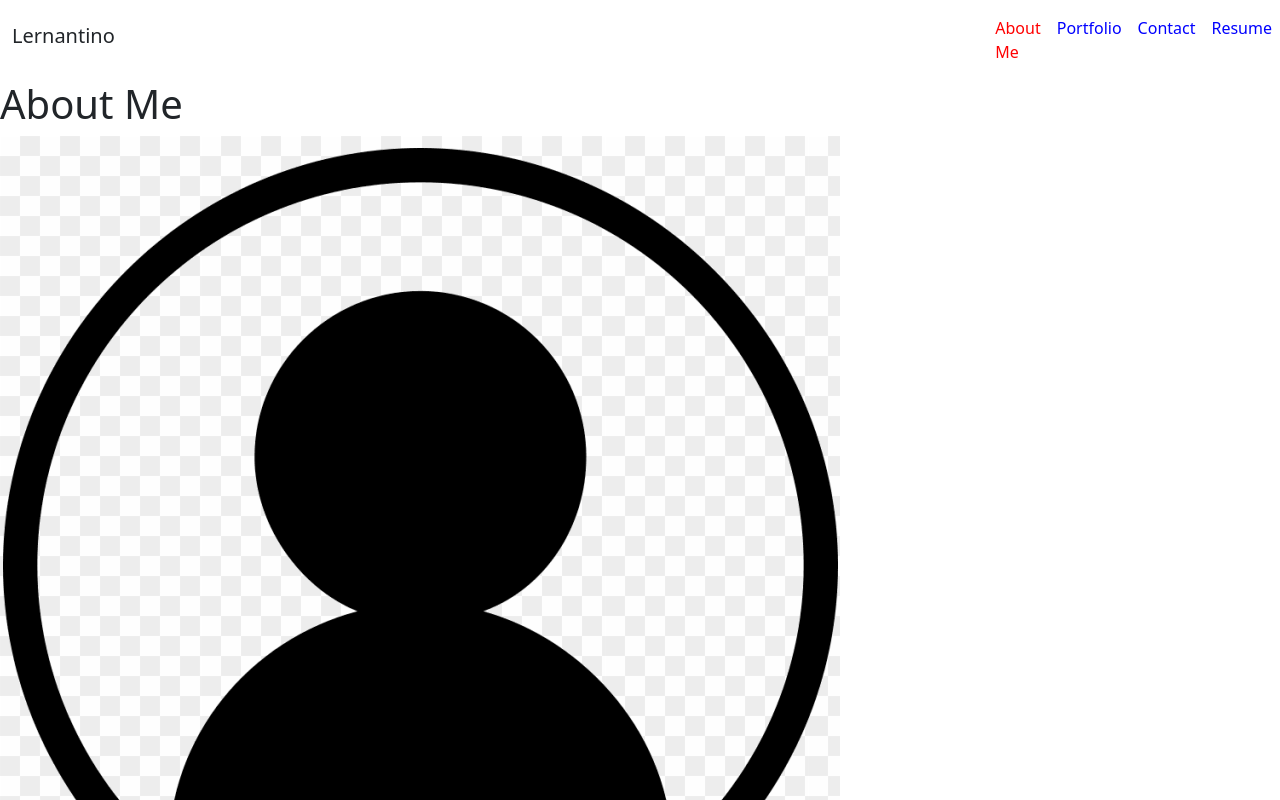
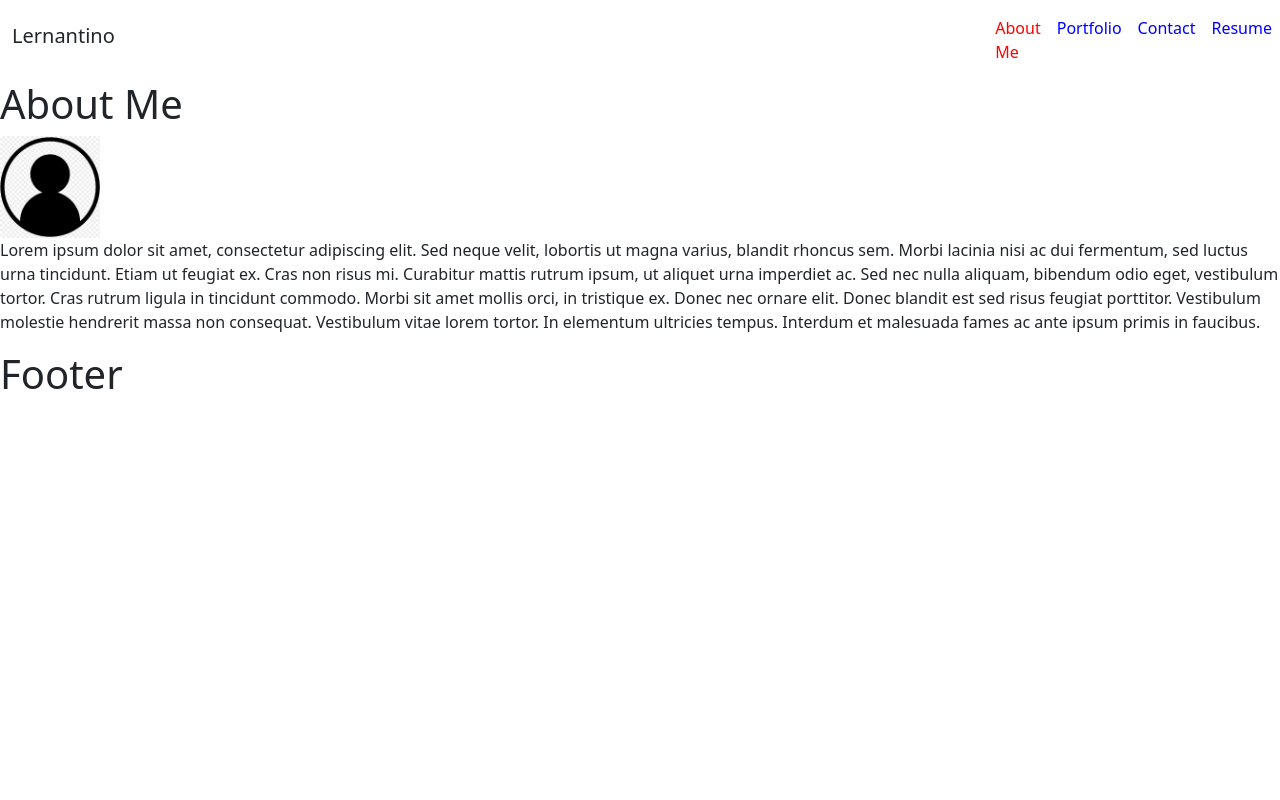
Before and after one commit to vossellerm/react-employee-portfolio, a React (Create React App) app: page / in a window 1280 px wide. Shown: the top 800 px of the page. Built offline with nearby package versions, Linux system fonts and the light colour scheme.

Commit message:
add profile image

```diff
--- a/src/components/pages/AboutMe.js
+++ b/src/components/pages/AboutMe.js
@@ -1,11 +1,18 @@
 import React from "react";
+import avatar from "../../images/avatar.png";
+
+const styles = {
+  avatar: {
+    width: "100px",
+  },
+};
 
 export default function AboutMe() {
   return (
     <div>
       <h1>About Me</h1>
       <div>
-    <img src="avatar.png" alt />
+        <img src={avatar} alt="" style={styles.avatar} />
       </div>
       <p>
         Lorem ipsum dolor sit amet, consectetur adipiscing elit. Sed neque
@@ -20,6 +27,5 @@ export default function AboutMe() {
         fames ac ante ipsum primis in faucibus.
       </p>
     </div>
-
   );
 }
```
Also changed, not shown: src/images/avatar.png (renamed from public/avatar.png). Lines whose indentation alone changed are shown as unchanged.
